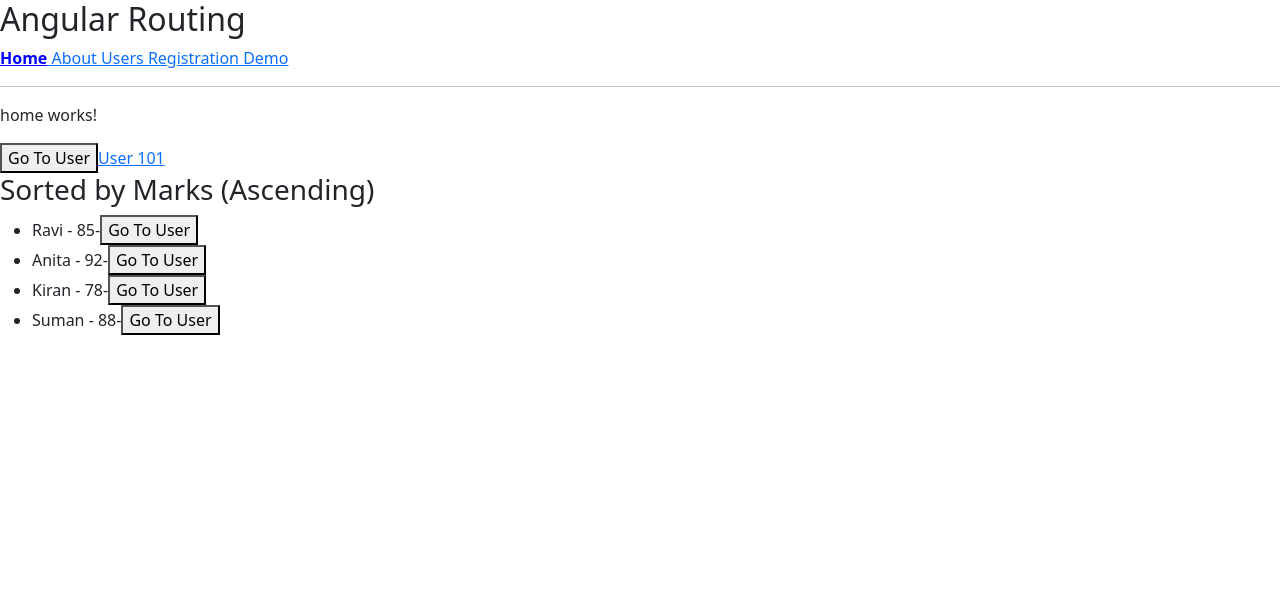
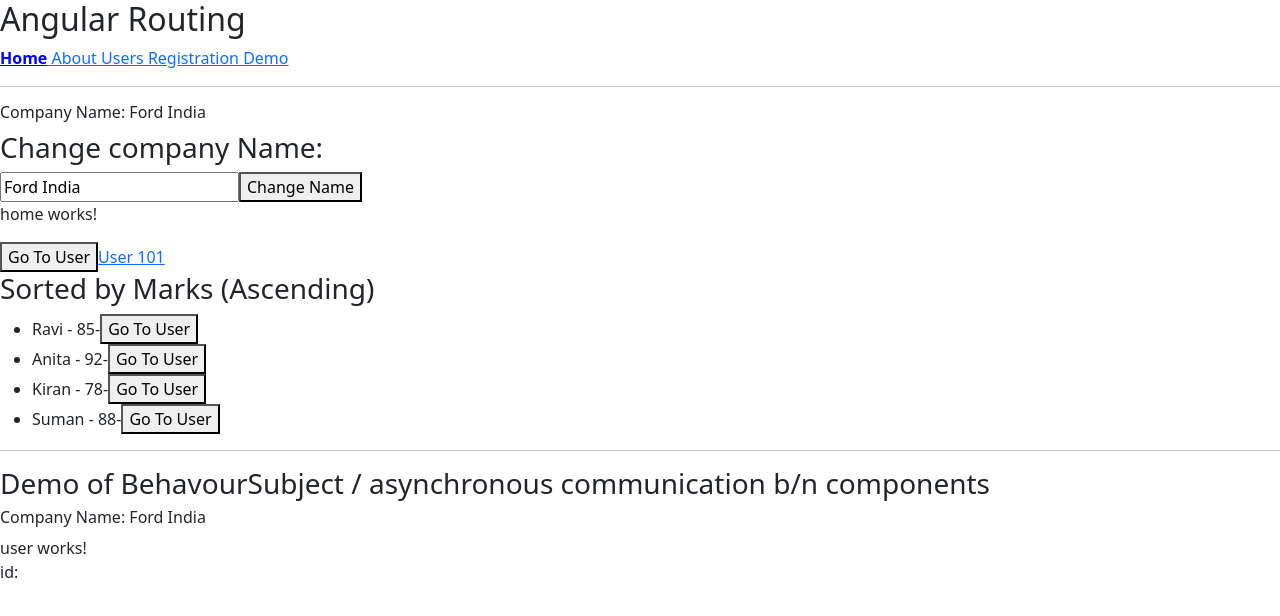
Before and after one commit to sreenath20/Ford-Aug-2025-angular-demo, an Angular app: page / in a window 1280 px wide. Shown: the top 616 px of the page. Built offline with nearby package versions, Linux system fonts and the light colour scheme.

Commit message:
Added Angular service & ASynchronous  RsJX BehaviourSubject

```diff
--- a/src/app/app.component.html
+++ b/src/app/app.component.html
@@ -10,3 +10,6 @@
     <hr>
     <router-outlet></router-outlet>
 </div>
+<hr>
+<h3> Demo of BehavourSubject / asynchronous communication b/n components</h3>
+<app-user/>
--- a/src/app/app.component.ts
+++ b/src/app/app.component.ts
@@ -15,7 +15,7 @@
 // <app-root></app-root>
 @Component({
   selector: 'app-root',
-  imports: [RouterOutlet,RouterLink,RouterLinkActive],
+  imports: [UserComponent,RouterOutlet,RouterLink,RouterLinkActive],
   templateUrl: './app.component.html',
   styleUrl: './app.component.css',
   standalone: true
--- a/src/app/app.routes.ts
+++ b/src/app/app.routes.ts
@@ -15,8 +15,8 @@
     {path:'registration',component:RegistrationComponent},
     {path:'demo',component:DemoComponent},
 
-    // {path:'**',redirectTo:''}
-    {path:'**',component:ErrorComponent}
+    {path:'**',redirectTo:''} // '/' root of url
+    // {path:'**',component:ErrorComponent} // or display notFound component
 ];
 
 // /home -> HomeComponent
--- a/src/app/components/home/home.component.html
+++ b/src/app/components/home/home.component.html
@@ -1,3 +1,11 @@
+<h6> Company Name: {{companyName}}</h6>
+<div>
+<h3>Change company Name:</h3>
+<input [(ngModel)]="companyName" id="cn" name="cn">
+<!-- Never expose service methods in UI -->
+<button (click)="changeCompanyName()">Change Name</button>
+</div>
+
 <p>home works!</p>
 <button (click)="gotoUser(505)">Go To User</button>
 
--- a/src/app/components/home/home.component.ts
+++ b/src/app/components/home/home.component.ts
@@ -1,15 +1,18 @@
 import { CommonModule } from '@angular/common';
-import { Component } from '@angular/core';
+import { Component, OnInit } from '@angular/core';
 import { Router, RouterLink } from '@angular/router';
+import { UserService } from '../../services/user.service';
+import { FormsModule } from '@angular/forms';
 
 @Component({
   selector: 'app-home',
-  imports: [RouterLink,CommonModule],
+  imports: [RouterLink,CommonModule,FormsModule],
   templateUrl: './home.component.html',
   styleUrl: './home.component.css'
 })
-export class HomeComponent {
+export class HomeComponent implements OnInit{
 
+  companyName='';
   users = [
     { id: 1, name: 'Ravi', marks: 85 },
     { id: 2, name: 'Anita', marks: 92 },
@@ -18,12 +21,20 @@
   ];
   // when constructor argument has visibility modified they will
   // become data members of class
-  constructor(private router: Router) {
+  constructor(private router: Router, private userService:UserService) {
     this.router = router;
+
+  }
+  ngOnInit(): void {
+   this.companyName = this.userService.getCompanyName();
   }
 
   gotoUser(id: number) {
     this.router.navigate(['/user', id]);
   }
 
+  changeCompanyName(){
+    this.userService.setComanyName(this.companyName);
+  }
+
 }
--- a/src/app/components/user/user.component.html
+++ b/src/app/components/user/user.component.html
@@ -1 +1,3 @@
+<h6>Company Name: {{companyName}}</h6>
+
 <p>user works! <br>id:{{id}}</p>
--- a/src/app/components/user/user.component.ts
+++ b/src/app/components/user/user.component.ts
@@ -1,5 +1,6 @@
 import { Component, OnInit } from '@angular/core';
 import { ActivatedRoute } from '@angular/router';
+import { UserService } from '../../services/user.service';
 
 @Component({
   selector: 'app-user',
@@ -10,12 +11,21 @@
 export class UserComponent implements OnInit {
   // data mebers
   id?: string | null;
-  constructor(private route: ActivatedRoute) {
+  companyName: string = '';
+
+  constructor(private route: ActivatedRoute, private userService: UserService) {
     // data member initialization;
   }
   ngOnInit(): void {
     this.id = this.route.snapshot.paramMap.get('id');
     console.log(this.id);
+    // one time fetch company name from service
+    this.companyName = this.userService.getCompanyName();
+    // Subscribe to chnage in company name
+    // this.userService.currentMessageObservable
+    //   .subscribe(
+    //     message => this.companyName = message
+    // );
   }
 
 }
--- /dev/null
+++ b/src/app/services/user.service.ts
@@ -0,0 +1,23 @@
+import { Injectable } from '@angular/core';
+import { BehaviorSubject } from 'rxjs';
+
+@Injectable({
+  providedIn: 'root'
+})
+export class UserService {
+
+  private comapnayName = "Ford India"; // memory for synchronous communication
+  // RxJS BehaviorSubject for asynchronous communication
+  private messageSource = new BehaviorSubject<string>('Ford India');
+  currentMessageObservable = this.messageSource.asObservable();
+  constructor() { }
+
+  getCompanyName(): string {
+    return this.comapnayName;
+  }
+  setComanyName(newName: string): void {
+    this.comapnayName = newName;
+    // publish new message
+    this.messageSource.next(this.comapnayName);
+  }
+}
```
Also changed, not shown: 1 other file (tests, documents, lock files or other folders).
